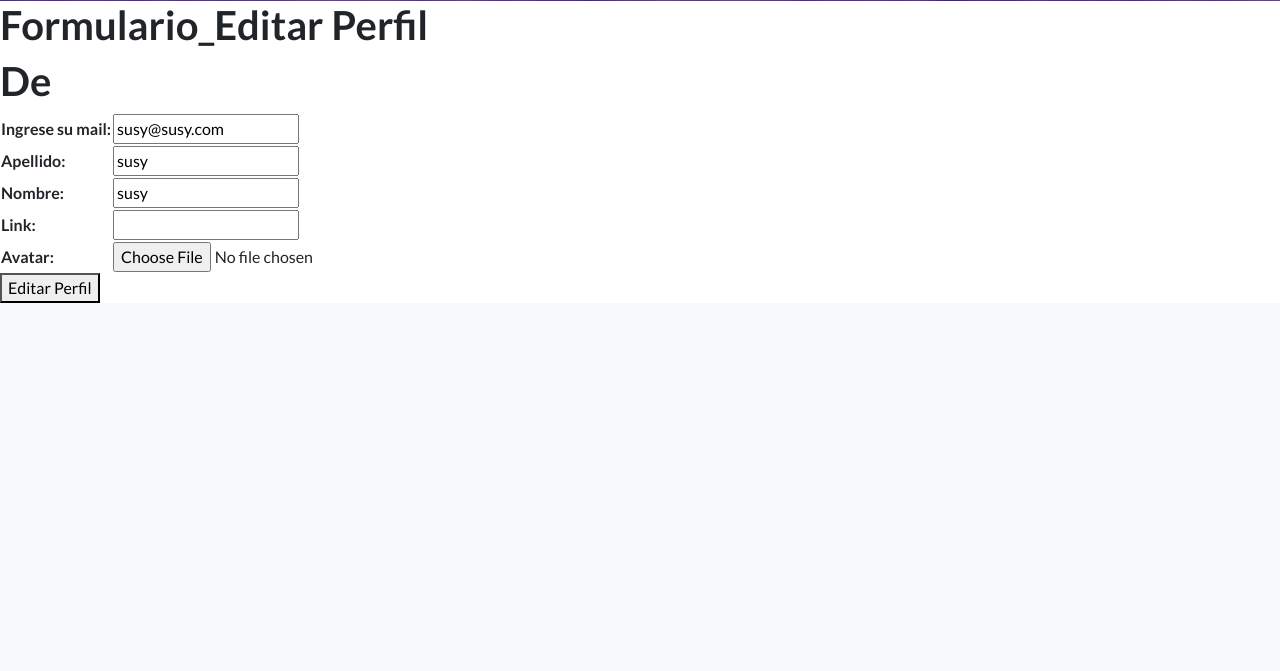
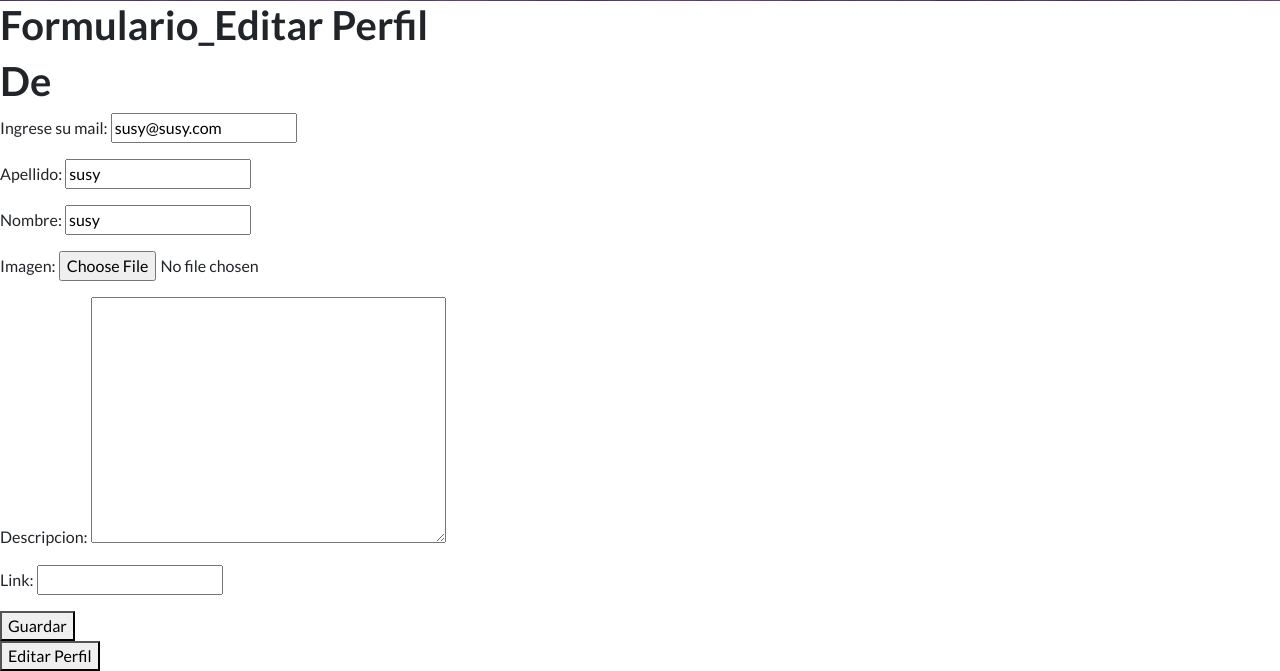
Before and after one commit to SusyP1/FinalProject-Pagliari, a Django app: page /editar_perfil/ in a window 1280 px wide. Shown: the part 545-1216 px from the top of the page. Before the commit the page ends 848 px from the top, so only its background shows below. Run offline with Django 4.2, Linux system fonts and the light colour scheme; a user stored in the database is signed in; data that the repository does not hold is empty; some libraries are stand-ins or nearby versions.

Commit message:
06111052

```diff
--- a/DogsApp/forms.py
+++ b/DogsApp/forms.py
@@ -2,6 +2,7 @@ from django import forms
 from django.contrib.auth.forms import  UserCreationForm,UserModel,UserChangeForm
 from .models import Message
 from .models import BlogPost
+from .models import *
 
 
 # from django.forms import Form
@@ -40,19 +41,24 @@ class UserCreationFormCustom(UserCreationForm):
       fields = ["username","email","password1","password2"]
       help_texts = {k:"" for k in fields}
 
+
+
 class UserEditForm(UserChangeForm):
    password = None
    email=forms.EmailField(label="Ingrese su mail")
    username=forms.TextInput()
    last_name =forms.CharField(label="Apellido")
    first_name =forms.CharField(label="Nombre")
-   link=forms.URLField(required=False)
-   avatar=forms.ImageField(required=False)
-   descripcion=forms.TextInput()
 
    class Meta:
       model = UserModel
-      fields = ["email","last_name","first_name","link","avatar"]
+      fields = ["email","last_name","first_name",]
+
+class AvatarForm(forms.ModelForm):
+    class Meta:
+        model = Avatar
+        fields = ['imagen', 'descripcion',"link"]
+
 
 
 class MessageForm(forms.ModelForm):
--- a/DogsApp/models.py
+++ b/DogsApp/models.py
@@ -30,8 +30,12 @@ class Avatar(models.Model):
     user = models.OneToOneField(User,on_delete=models.CASCADE)
     imagen = models.ImageField(upload_to="avatares", null=True, blank=True)
     descripcion = models.TextField(null=True,blank=True)
-    def __str__(self):
+    link = models.URLField(max_length=200)
+    def _str_(self):
         return f"{self.user} {self.imagen}"
+
+
+
 
 class Message(models.Model):
     sender = models.ForeignKey(User, on_delete=models.CASCADE, related_name='sender')
--- a/DogsApp/templates/temp_app/editar_perfil.html
+++ b/DogsApp/templates/temp_app/editar_perfil.html
@@ -11,14 +11,13 @@ Editar Perfil
 <h1> Formulario_Editar Perfil</h1>
 <h1> De {{usuario}}</h1>
 
-<form action ="" method="post" enctype="multipart/form-data">
-{%csrf_token %}
-    <table>
-        {{form}}
-    </table>
+<form method="post" enctype="multipart/form-data">
+    {% csrf_token %}
+    {{ form.as_p }}
+    {{ avatar_form.as_p }}
+    <button type="submit">Guardar</button>
+</form>
 
-    {% comment %} <input type = "submit" value="Enviar"> {% endcomment %}
- <form >
 
 <button>
     <a class="navbar-brand" h ref={% url "editar perfil"%}>Editar Perfil
--- a/DogsApp/urls.py
+++ b/DogsApp/urls.py
@@ -22,6 +22,7 @@ from DogsApp.views import detalleusuarioview
 from DogsApp.views import SendMessageView
 from DogsApp.views import MessageListView
 from DogsApp.views import create_blog_post
+
 
 
 
--- a/DogsApp/views.py
+++ b/DogsApp/views.py
@@ -24,6 +24,7 @@ from DogsApp.models import Message
 from DogsApp.forms import MessageForm
 from DogsApp.forms import BlogPostForm
 from DogsApp.models import BlogPost
+from DogsApp.forms import AvatarForm
 
 
 
@@ -155,53 +156,30 @@ def registroview(request):
 
 # @permission_required('DogsApp.change_avatar')
 
+
 def editarview(request):
     usuario=request.user
+    try:
+        avatar = Avatar.objects.get(user=usuario)
+    except Avatar.DoesNotExist:
+        avatar = Avatar(user=usuario)
+
     if request.method == "POST":
         form=UserEditForm(request.POST,request.FILES,instance=usuario)
-        if form.is_valid():
-            if usuario.has_perm('DogsApp.change_avatar'):
-                if 'avatar' in request.FILES:  # Verificar si se ha cargado un nuevo avatar
-                    avatar_anterior = Avatar.objects.filter(user=request.user)
-                    if (len(avatar_anterior) > 0):
-                        avatar_anterior.delete()
-                    avatar_nuevo = Avatar(user=request.user, imagen=form.cleaned_data["avatar"], texto=form.cleaned_data["texto"])
-                    avatar_nuevo.save()
+        avatar_form=AvatarForm(request.POST,request.FILES,instance=avatar)
+        print(avatar_form)
+        if form.is_valid() and avatar_form.is_valid():
+            if 'imagen' in request.FILES:
+                avatar_form.save()
             form.save()
             return redirect("inicio")
     else:
         form = UserEditForm(instance=usuario)
+        avatar_form = AvatarForm(instance=avatar)
 
-    return render(request, "temp_app/editar_perfil.html",{"form":form})
-# def editarview(request):
+    return render(request, "temp_app/editar_perfil.html",{"form":form, "avatar_form": avatar_form})
 
-
-
-#     usuario=request.user
-#     if request.method == "POST":
-#        form=UserEditForm(request.POST,request.FILES,instance=usuario)
-#        if form.is_valid():
-#         if usuario.has_perm('DogsApp.change_avatar'):
-#             avatar_anterior = Avatar.objects.filter(user=request.user)
-#             if (len(avatar_anterior) > 0):
-#              avatar_anterior.delete()
-#             avatar_nuevo = Avatar(user=request.user, imagen=form.cleaned_data["avatar"])
-#             avatar_nuevo.save()
-#         form.save()
-#         return redirect("inicio")
-#     else:
-#         form = UserEditForm(instance=usuario)
-
-#     return render(request, "temp_app/editar_perfil.html", {"form": form})
-
-
-
-    #         form.save()
-    #         return render(request,"temp_app/inicio.html")
-
-    # else:
-    #    form = UserEditForm(instance=request.user)
-    # return render(request,"temp_app/editar_perfil.html", {"form":form})
+#
 
 class cambiarpassview(LoginRequiredMixin,PasswordChangeView):
     template_name ="temp_app/cambiarpass.html"
```
Also changed, not shown: DogsApp/migrations/0001_initial.py, DogsApp/migrations/0002_alter_avatar_descripcion.py (deleted), NewApp/migrations/0001_initial.py, NewApp/migrations/__init__.py (deleted).
